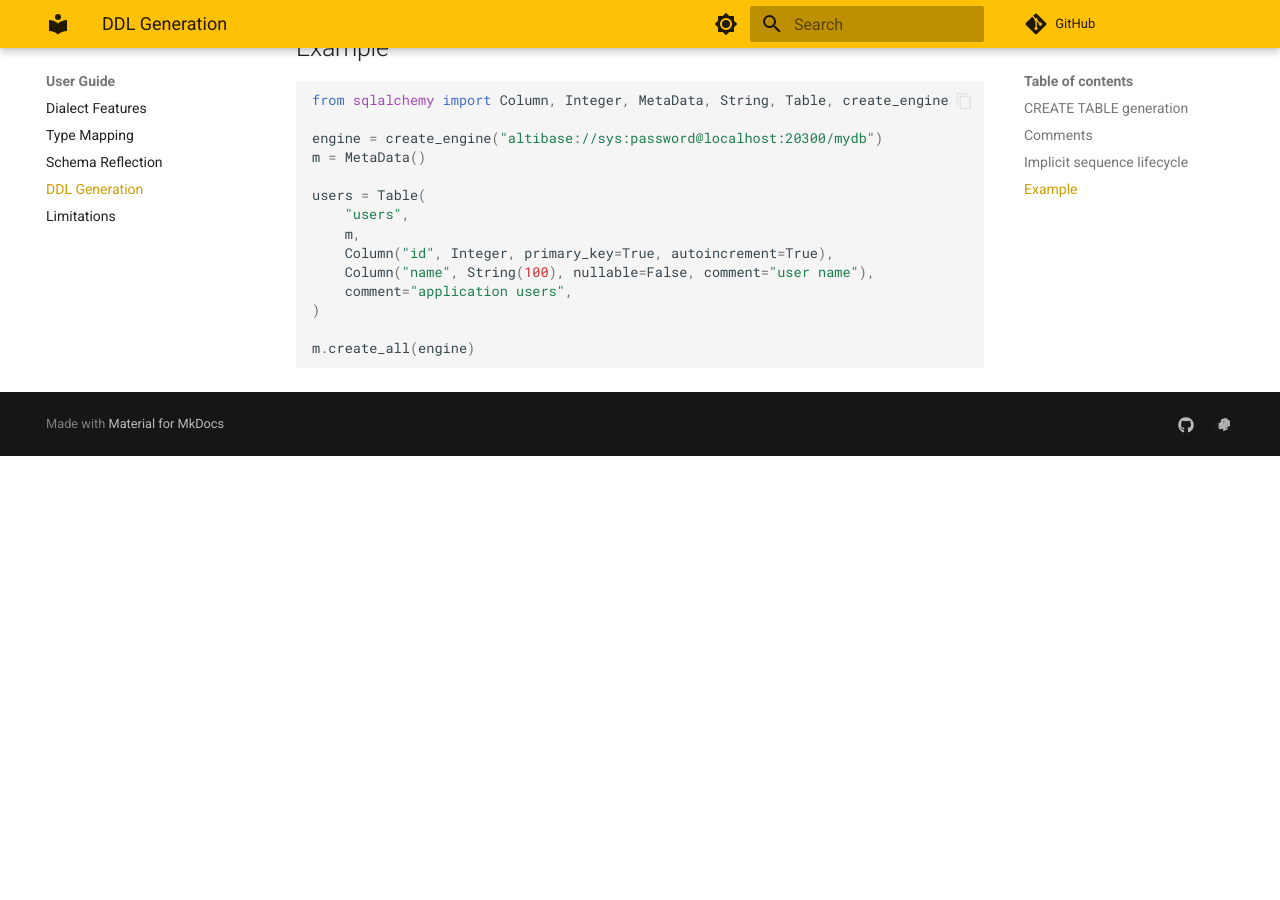
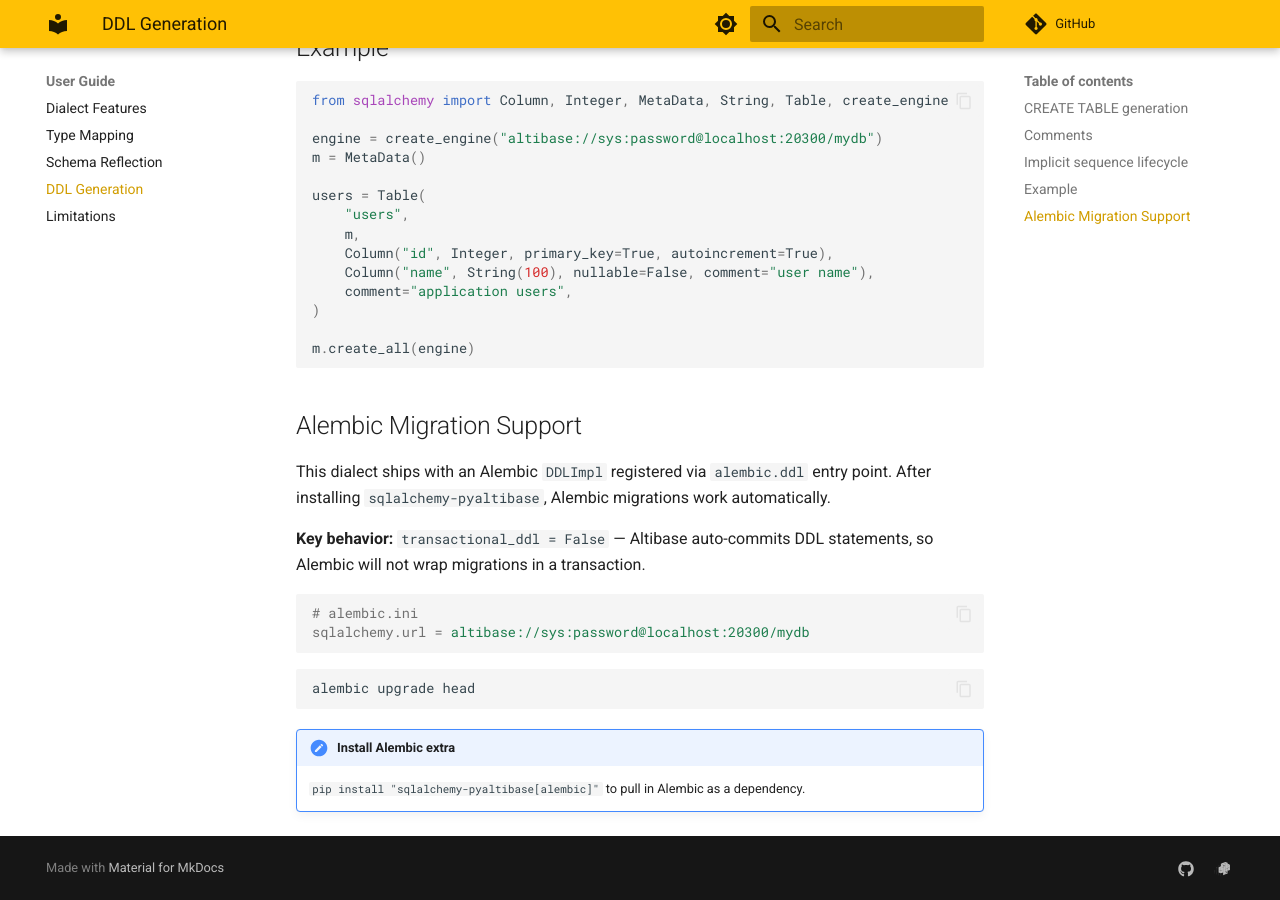
Before and after one commit to yeongseon/sqlalchemy-pyaltibase, an MkDocs documentation site: the page built from docs/ddl.md, in a window 1280 px wide and 900 px high, scrolled down 1612 px. Built offline with MkDocs 1.6.1 and Material for MkDocs 9.7.7, drawn with Linux system fonts in a browser that asks for light colours; comment, search, counter and statistics services are not loaded; before the commit the page ends 2068 px from its top, so only the background shows below that.

Commit message:
docs: update documentation for v0.2.0 changes
- Update type mapping tables with actual ODBC SQL type codes
- Remove placeholder/provisional notes
- Document Alembic migration support
- Document default value normalization in reflection
- Update error handling documentation

````diff
--- a/docs/ddl.md
+++ b/docs/ddl.md
@@ -78,3 +78,23 @@ users = Table(
 
 m.create_all(engine)
 ```
+
+## Alembic Migration Support
+
+This dialect ships with an Alembic `DDLImpl` registered via `alembic.ddl` entry point. After installing
+`sqlalchemy-pyaltibase`, Alembic migrations work automatically.
+
+**Key behavior:** `transactional_ddl = False` — Altibase auto-commits DDL statements, so Alembic will not
+wrap migrations in a transaction.
+
+```ini
+# alembic.ini
+sqlalchemy.url = altibase://sys:password@localhost:20300/mydb
+```
+
+```bash
+alembic upgrade head
+```
+
+!!! note "Install Alembic extra"
+    `pip install "sqlalchemy-pyaltibase[alembic]"` to pull in Alembic as a dependency.
````
Also changed, not shown: docs/dialect-features.md (+5 -0 lines), docs/reflection.md (+3 -0 lines), docs/types.md (+2 -0 lines).
